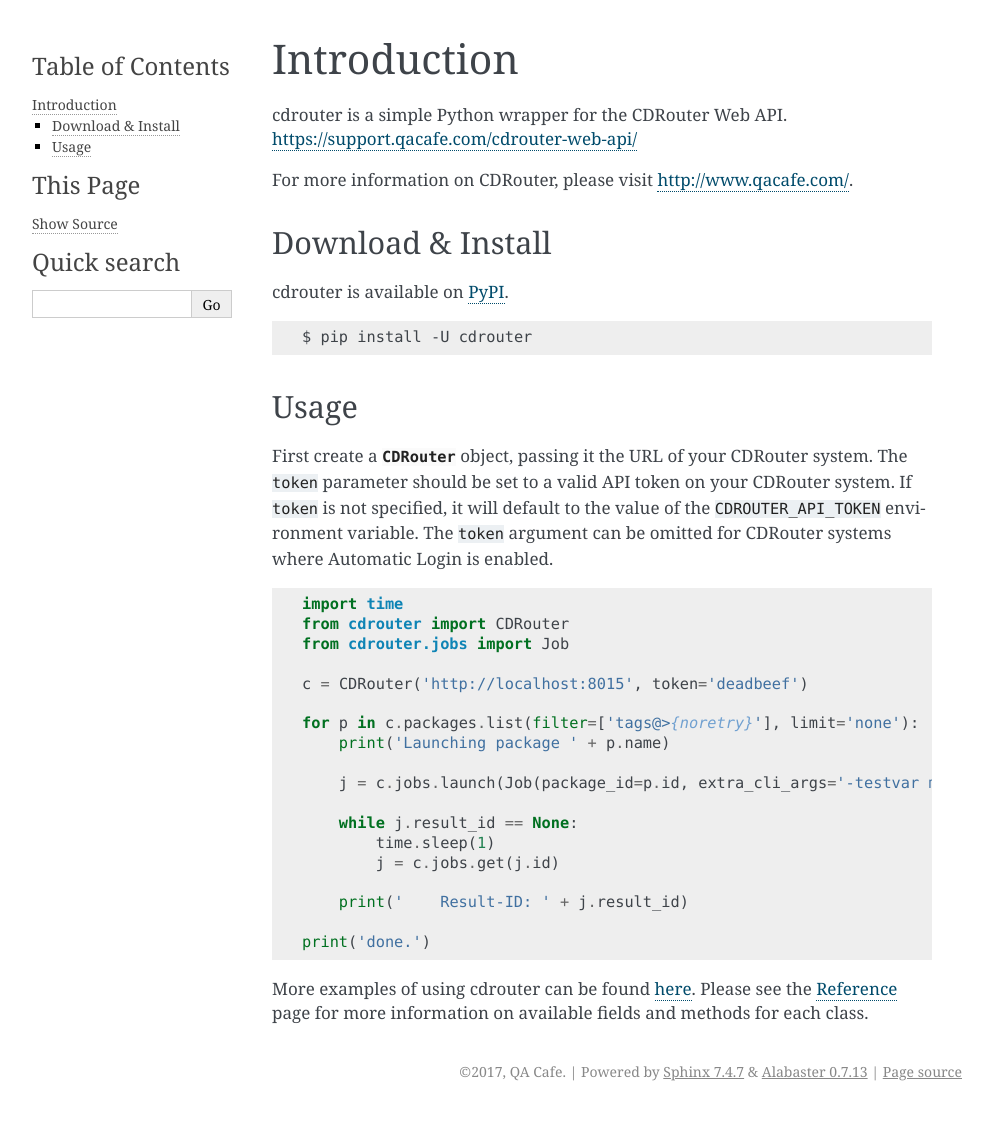
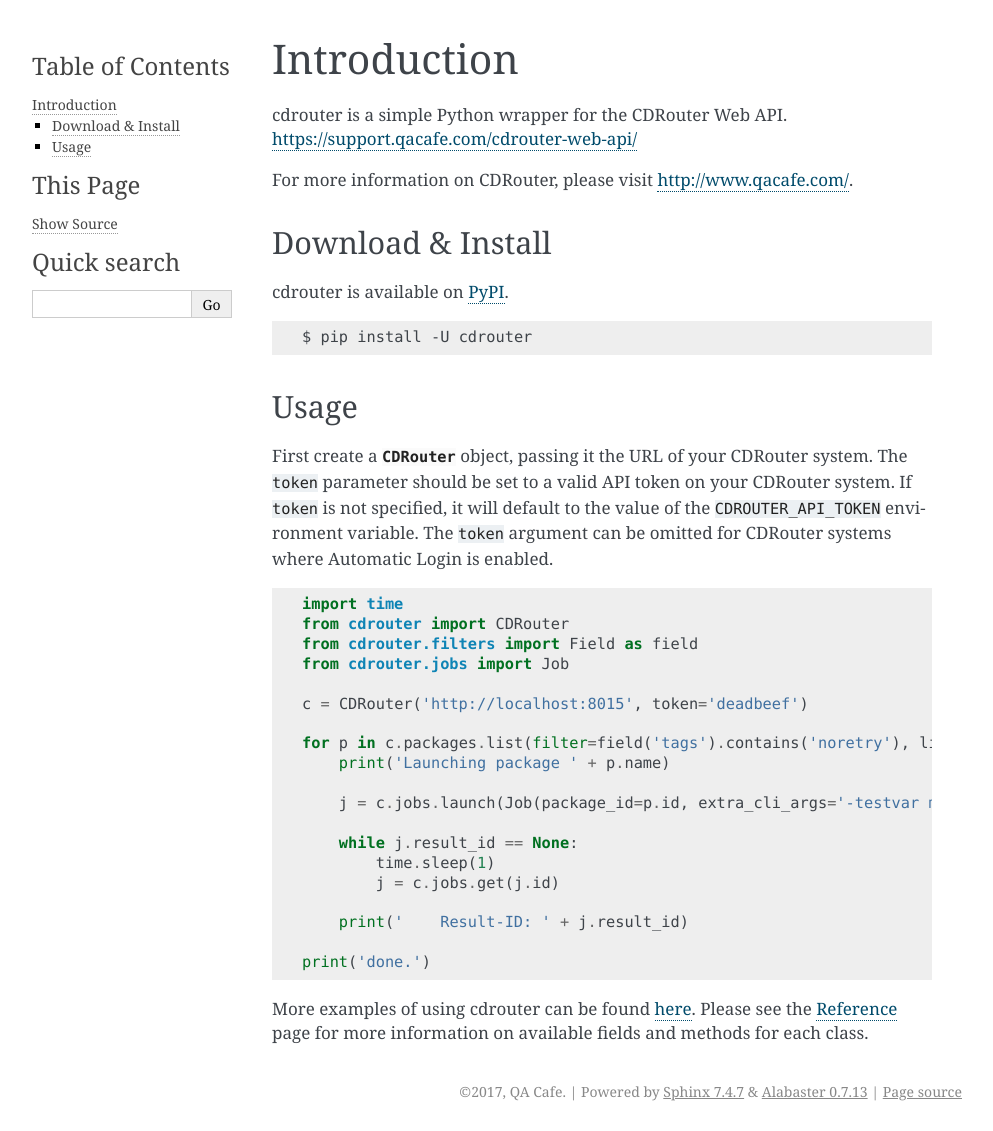
Before and after one commit to qacafe/cdrouter.py, a Sphinx documentation site: the page built from docs/introduction.rst, in a window 1280 px wide. Shown: the whole page, without its empty margins (148-1141 px from the left). Built offline with Sphinx 7.4.7, drawn with Linux system fonts in a browser that asks for light colours.

Commit message:
Use filters module in example code in intro

```diff
--- a/docs/introduction.rst
+++ b/docs/introduction.rst
@@ -32,11 +32,12 @@
 
     import time
     from cdrouter import CDRouter
+    from cdrouter.filters import Field as field
     from cdrouter.jobs import Job
 
     c = CDRouter('http://localhost:8015', token='deadbeef')
 
-    for p in c.packages.list(filter=['tags@>{noretry}'], limit='none'):
+    for p in c.packages.list(filter=field('tags').contains('noretry'), limit='none'):
         print('Launching package ' + p.name)
 
         j = c.jobs.launch(Job(package_id=p.id, extra_cli_args='-testvar myvar=example'))
```
